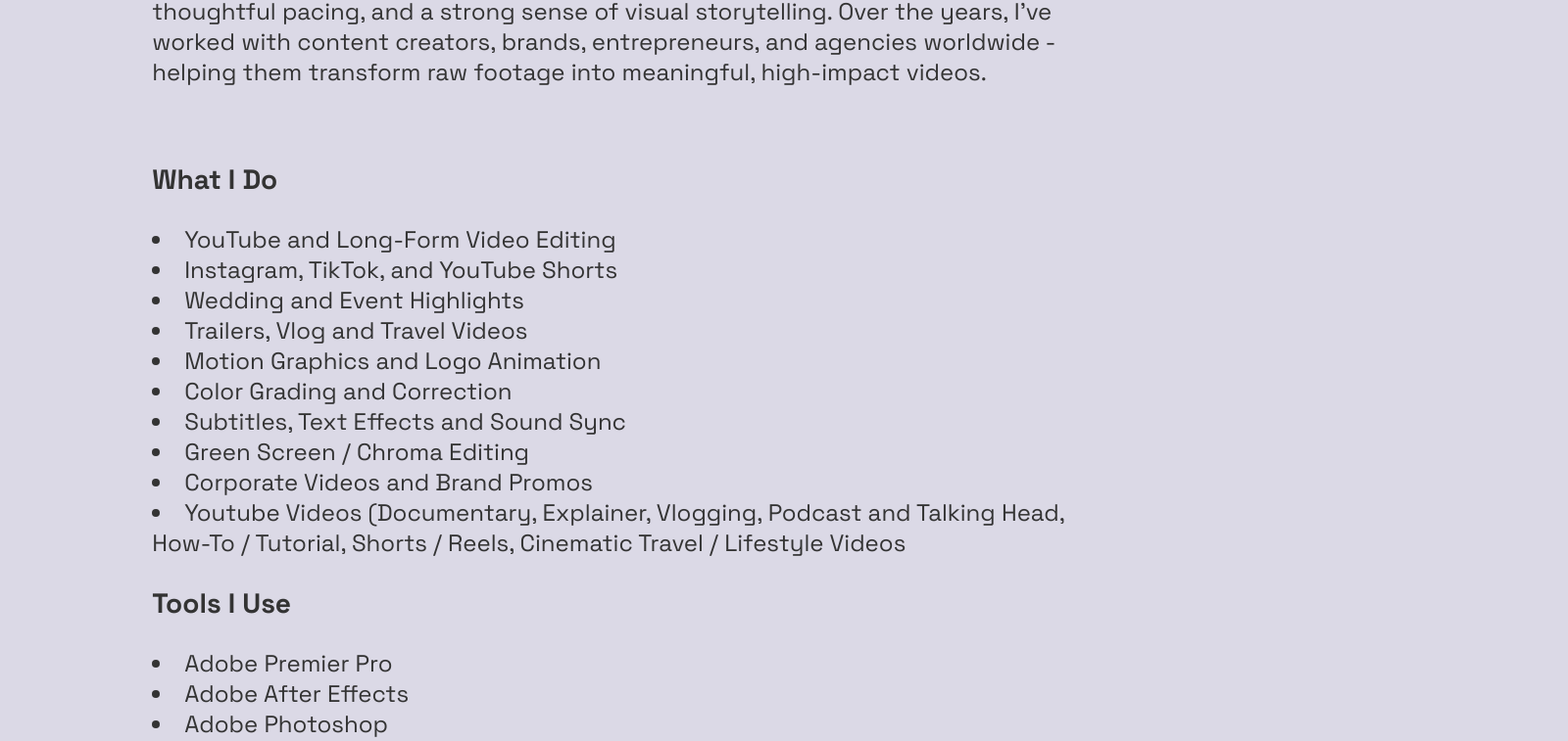
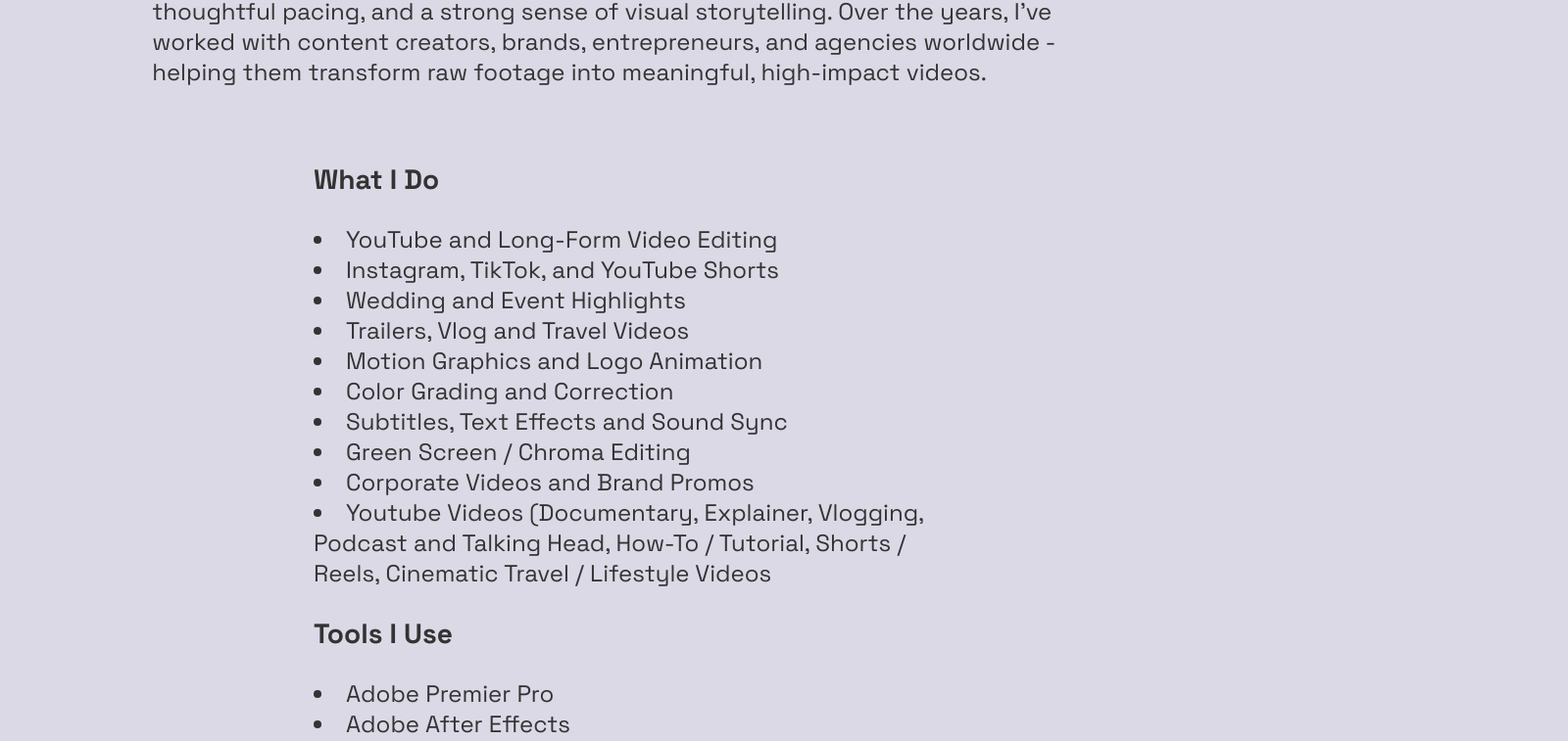
Before and after one commit to MaxLungeli/portfolio_bijay, a React (Vite) app: page / in a window 1280 px wide. Shown: the part 1759-2516 px from the top of the page at 98% size, 1600 px wide, since content can reach past the window. Built offline with nearby package versions, Linux system fonts and the light colour scheme.

Commit message:
making responsive all the components

```diff
--- a/src/components/about/about.css
+++ b/src/components/about/about.css
@@ -1,16 +1,23 @@
 .about {
   /* background: red; */
   padding-block: 5rem;
-  width: 100%;
+  /* width: 100%; */
+  /* width: 1000px; */
+  /* display: flex; */
+  margin: 0 auto;
+  /* background: red; */
+  /* text-align: center; */
 }
 
 .about_all {
   width: 100%;
-  max-width: 1000px; /* limits max width */
+  /* min-width: 500px; */
+  /* limits max width */
   margin: 0 auto; /* centers horizontally */
   display: flex;
   flex-direction: column;
   align-items: center;
+  justify-content: center;
   gap: 1.5rem;
   padding: 0.95rem;
   /* border: 5px solid green; */
@@ -24,6 +31,11 @@
   /* margin-bottom: 1rem; */
 }
 
+.about_subsection {
+  margin: 0 auto;
+  width: 40rem;
+}
+
 /* media query */
 @media (max-width: 600px) {
   .about {
--- a/src/components/contact/contact.css
+++ b/src/components/contact/contact.css
@@ -1,5 +1,12 @@
 .contact {
   background: var(--bg-first);
+  /* background: red; */
+  display: flex;
+  justify-content: center;
+  align-items: center;
+  width: 1000px;
+  text-align: center;
+  margin-inline: auto;
 }
 
 /* form css */
--- a/src/components/home/home.css
+++ b/src/components/home/home.css
@@ -16,7 +16,7 @@
 .section_body {
   display: flex;
   flex-direction: column;
-  align-items: centerp;
+  align-items: center;
   text-align: center;
   margin-bottom: 2rem;
   width: 100%;
@@ -106,8 +106,8 @@
     /* margin: 0 auto; */
     margin-top: 30px;
   }
-  .section_body {
+  /* .section_body {
     display: grid;
     place-items: center;
-  }
+  } */
 }
--- a/src/components/nav/Navbar.jsx
+++ b/src/components/nav/Navbar.jsx
@@ -17,9 +17,9 @@ const Navbar = () => {
         <div className="title">
           <h2>
             {/* Using Link for internal navigation is preferred */}
-            <Link to="/" className="title_link">
+            <a to="#" className="title_link">
               Bijay
-            </Link>
+            </a>
           </h2>
         </div>
 
@@ -37,10 +37,10 @@ const Navbar = () => {
                 return (
                   <li className="nav_li" key={data.id} onClick={toggleMenu}>
                     {" "}
-                    {/* Close menu on item click */}
-                    <Link to={data.href} className="nav_link">
+                    {/* apply Link in future*/}
+                    <a href={data.href} className="nav_link">
                       {data.body}
-                    </Link>
+                    </a>
                   </li>
                 );
               })}
--- a/src/components/projects/projects.css
+++ b/src/components/projects/projects.css
@@ -5,13 +5,14 @@
   flex-direction: column;
   align-items: center;
   justify-content: centers;
+  max-width: 1100px;
   /* margin-top: -10rem; */
   /* background: blue; */
 }
 
 .vidoes {
   display: grid;
-  grid-template-columns: 1fr 1fr 1fr;
+  grid-template-columns: 1fr 1fr;
   /* height: 3rem; */
   gap: 10px;
   justify-content: center;
@@ -32,17 +33,9 @@
   height: 100%;
 }
 
-@media (max-width: 800px) {
-  .vidoes {
-    display: grid;
-    grid-template-columns: 1fr 1fr;
-    /* height: 3rem; */
-  }
-}
-
 @media (max-width: 530px) {
   .vidoes {
-    display: grid;
+    /* display: grid; */
     grid-template-columns: 1fr;
   }
 }
--- a/src/data.js
+++ b/src/data.js
@@ -1,9 +1,9 @@
 export const NavData = [
-  { id: 1, body: "Home", path: "/" },
-  { id: 2, body: "About", path: "/about" },
-  { id: 3, body: "Services", path: "/services" },
-  { id: 4, body: "Projects", path: "/projects" },
-  { id: 5, body: "Contact", path: "/contact" },
+  { id: 1, body: "Home", path: "#" },
+  { id: 2, body: "About", path: "#about" },
+  { id: 3, body: "Services", path: "#" },
+  { id: 4, body: "Projects", path: "#projects" },
+  { id: 5, body: "Contact", path: "#contact" },
 ];
 
 export const AboutWhat = [
--- a/src/index.css
+++ b/src/index.css
@@ -91,9 +91,11 @@ video {
 .container {
   max-width: 1120px;
   /* max-width: 100vw; */
-  margin-left: 2rem;
-  margin-right: 2rem;
+  /* margin-left: 2rem; */
+  /* margin-right: 2rem; */
   margin-inline: auto;
+  width: 1000px;
+
   /* margin: 0 auto; */
 }
 
@@ -107,8 +109,8 @@ section {
   /* box-shadow: 0 4px 8px rgba(0, 0, 0, 0.15); */
   /* margin-bottom: 5rem; */
   /* margin: 0 auto; */
-  width: 100vw;
-  margin-inline: auto;
+  /* width: 100vw; */
+  /* margin-inline: auto; */
   /* margin: 0 auto; */
   /* background: blue; */
 }
--- a/src/main.jsx
+++ b/src/main.jsx
@@ -5,7 +5,6 @@ import App from "./App.jsx";
 import { BrowserRouter } from "react-router-dom";
 
 createRoot(document.getElementById("root")).render(
-  <BrowserRouter>
-    <App />
-  </BrowserRouter>
+  // <BrowserRouter basename="/portfolio_bijay">
+  <App />
 );
```
Also changed, not shown: src/App.jsx (+3 -6 lines).
